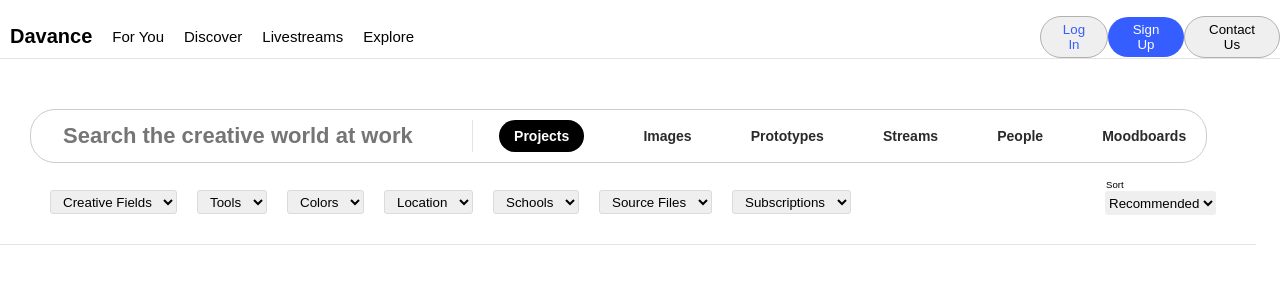
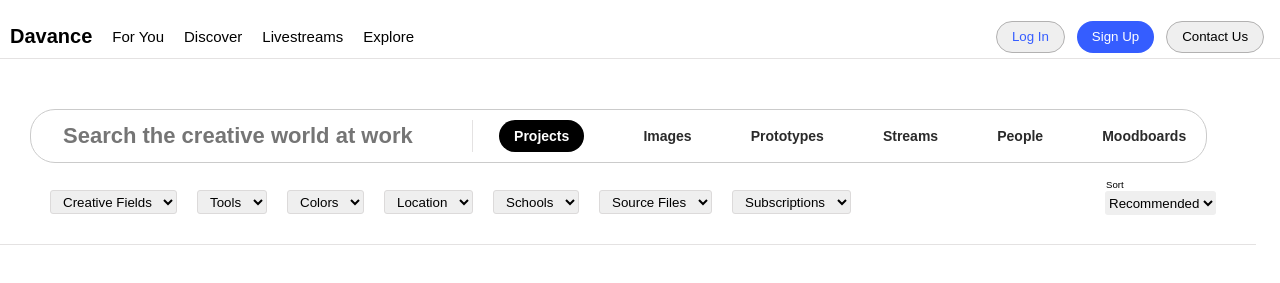
Before and after one commit to berylrb/behance-flex, a plain HTML site: page index.html in a window 1280 px wide. Shown: the top 283 px of the page. Drawn offline with Linux system fonts and the light colour scheme.

Commit message:
fix the button? idk if it was broken but i did something

```diff
--- a/style.css
+++ b/style.css
@@ -44,13 +44,15 @@ header {
 }
 
 .log-in-div {
-  width: 30vmin;
+  width: 35vmin;
+  margin: 0 10px;
 }
 
 .log-in-div>button {
   border: 1px solid rgb(178, 177, 177);
   padding: 5px 15px;
   border-radius: 50px;
+  height: 4vmin;
 }
 
 #login {
```
